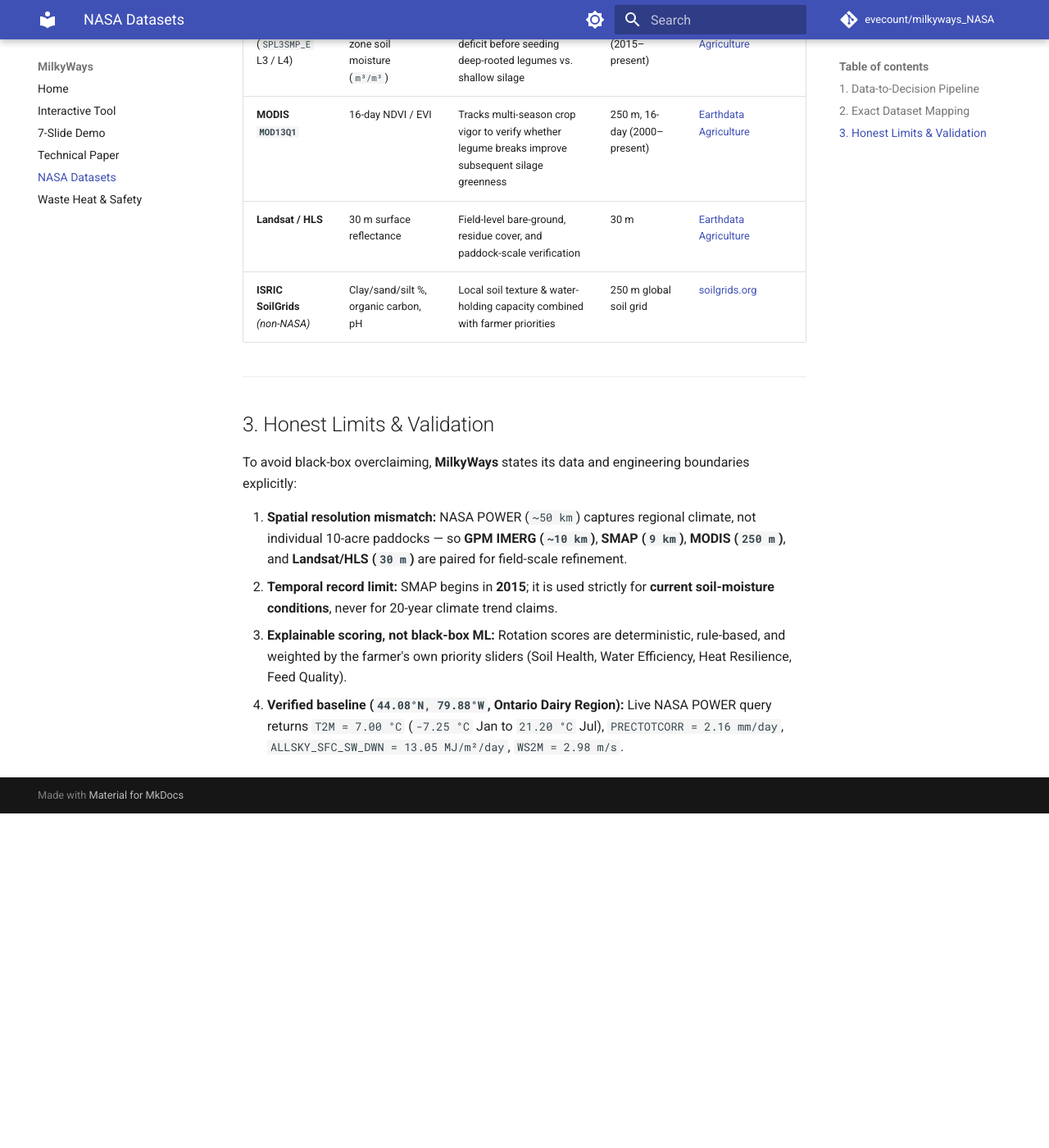
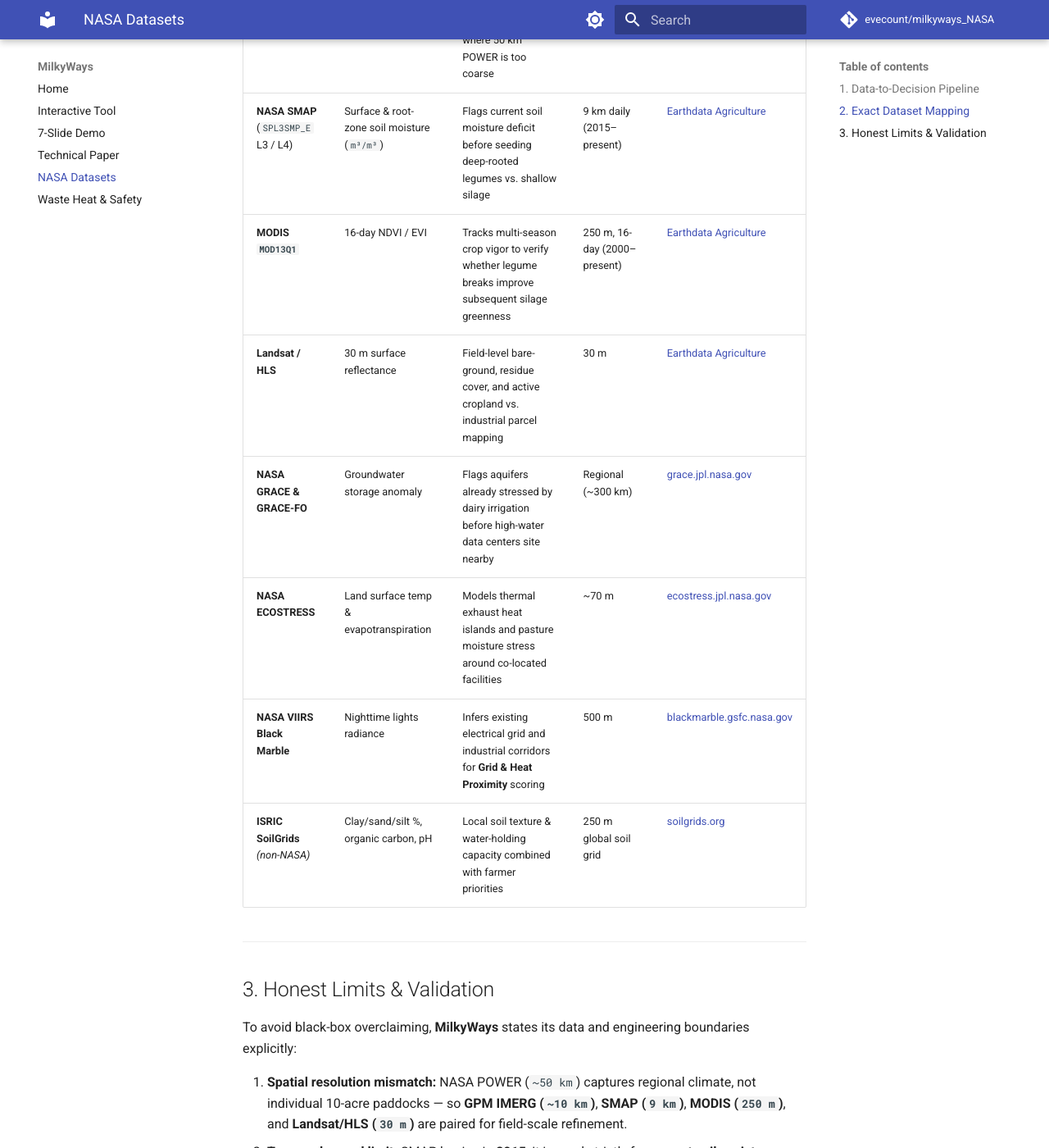
Before and after one commit to evecount/milkyways_NASA, an MkDocs documentation site: the page built from docs/datasets.md, in a window 1280 px wide and 1400 px high, scrolled down 1503 px. Shown: the whole window at 82% size. Built offline with MkDocs 1.6.1 and Material for MkDocs 9.7.7, drawn with Linux system fonts in a browser that asks for light colours; comment, search, counter and statistics services are not loaded; before the commit the page ends 2495 px from its top, so only the background shows below that.

Commit message:
Add GRACE-FO, ECOSTRESS, and VIIRS Black Marble to datasets.md and Slide 3

```diff
--- a/docs/datasets.md
+++ b/docs/datasets.md
@@ -29,7 +29,10 @@ At least one NASA dataset is mandatory for Global Awards eligibility. **MilkyWay
 | **NASA GPM IMERG** | Satellite precipitation rate | Resolves rainfall onset and planting-window timing where 50 km POWER is too coarse | ~10 km satellite rainfall | [gpm.nasa.gov](https://gpm.nasa.gov/data/imerg) |
 | **NASA SMAP** (`SPL3SMP_E` L3 / L4) | Surface & root-zone soil moisture (`m³/m³`) | Flags current soil moisture deficit before seeding deep-rooted legumes vs. shallow silage | 9 km daily (2015–present) | [Earthdata Agriculture](https://www.earthdata.nasa.gov/topics/human-dimensions/agriculture-production/data-access-tools) |
 | **MODIS `MOD13Q1`** | 16-day NDVI / EVI | Tracks multi-season crop vigor to verify whether legume breaks improve subsequent silage greenness | 250 m, 16-day (2000–present) | [Earthdata Agriculture](https://www.earthdata.nasa.gov/topics/human-dimensions/agriculture-production/data-access-tools) |
-| **Landsat / HLS** | 30 m surface reflectance | Field-level bare-ground, residue cover, and paddock-scale verification | 30 m | [Earthdata Agriculture](https://www.earthdata.nasa.gov/topics/human-dimensions/agriculture-production/data-access-tools) |
+| **Landsat / HLS** | 30 m surface reflectance | Field-level bare-ground, residue cover, and active cropland vs. industrial parcel mapping | 30 m | [Earthdata Agriculture](https://www.earthdata.nasa.gov/topics/human-dimensions/agriculture-production/data-access-tools) |
+| **NASA GRACE & GRACE-FO** | Groundwater storage anomaly | Flags aquifers already stressed by dairy irrigation before high-water data centers site nearby | Regional (~300 km) | [grace.jpl.nasa.gov](https://grace.jpl.nasa.gov/) |
+| **NASA ECOSTRESS** | Land surface temp & evapotranspiration | Models thermal exhaust heat islands and pasture moisture stress around co-located facilities | ~70 m | [ecostress.jpl.nasa.gov](https://ecostress.jpl.nasa.gov/) |
+| **NASA VIIRS Black Marble** | Nighttime lights radiance | Infers existing electrical grid and industrial corridors for **Grid & Heat Proximity** scoring | 500 m | [blackmarble.gsfc.nasa.gov](https://blackmarble.gsfc.nasa.gov/) |
 | **ISRIC SoilGrids** *(non-NASA)* | Clay/sand/silt %, organic carbon, pH | Local soil texture & water-holding capacity combined with farmer priorities | 250 m global soil grid | [soilgrids.org](https://soilgrids.org/) |
 
 ---
```
Also changed, not shown: docs/slides/index.html (+11 -1 lines).
